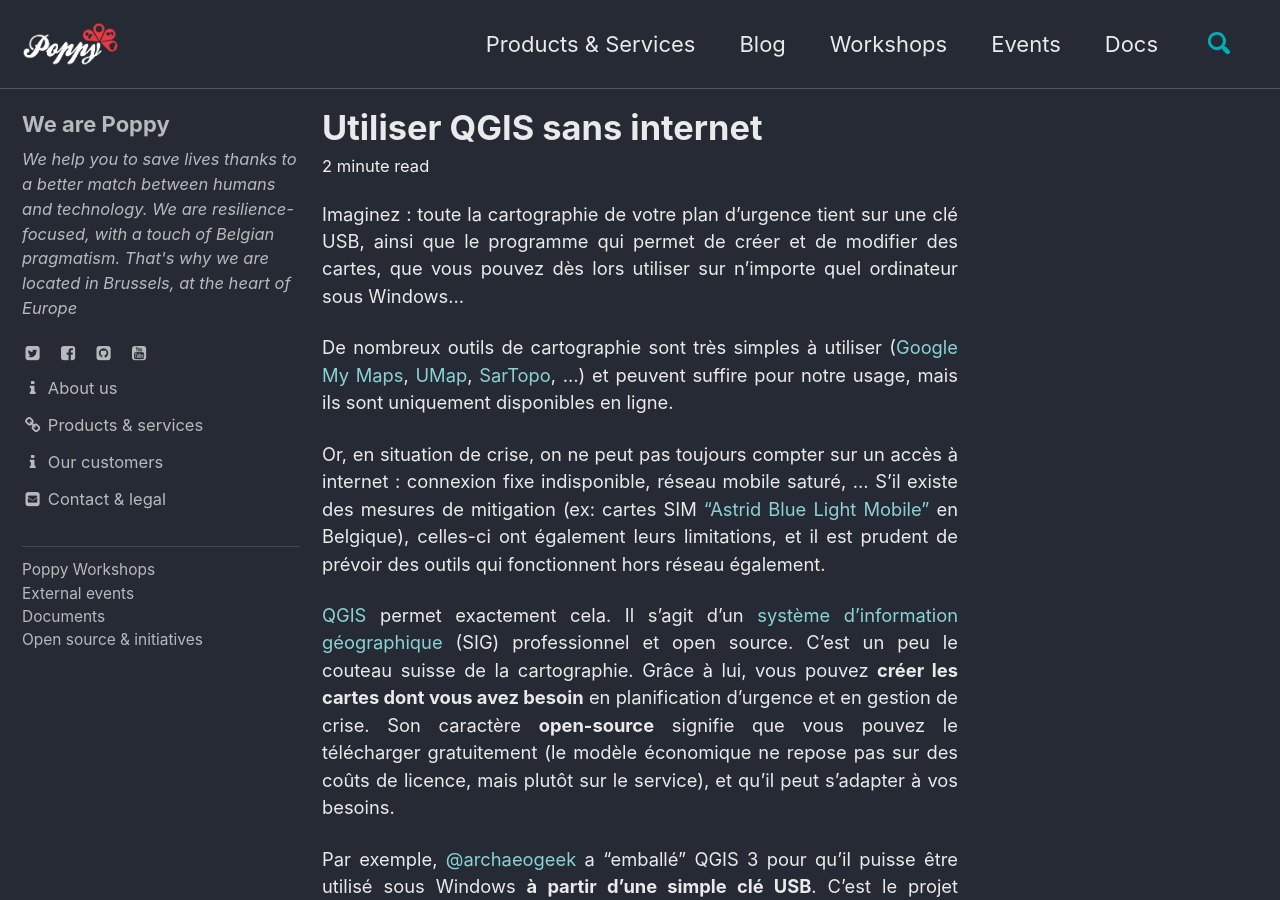
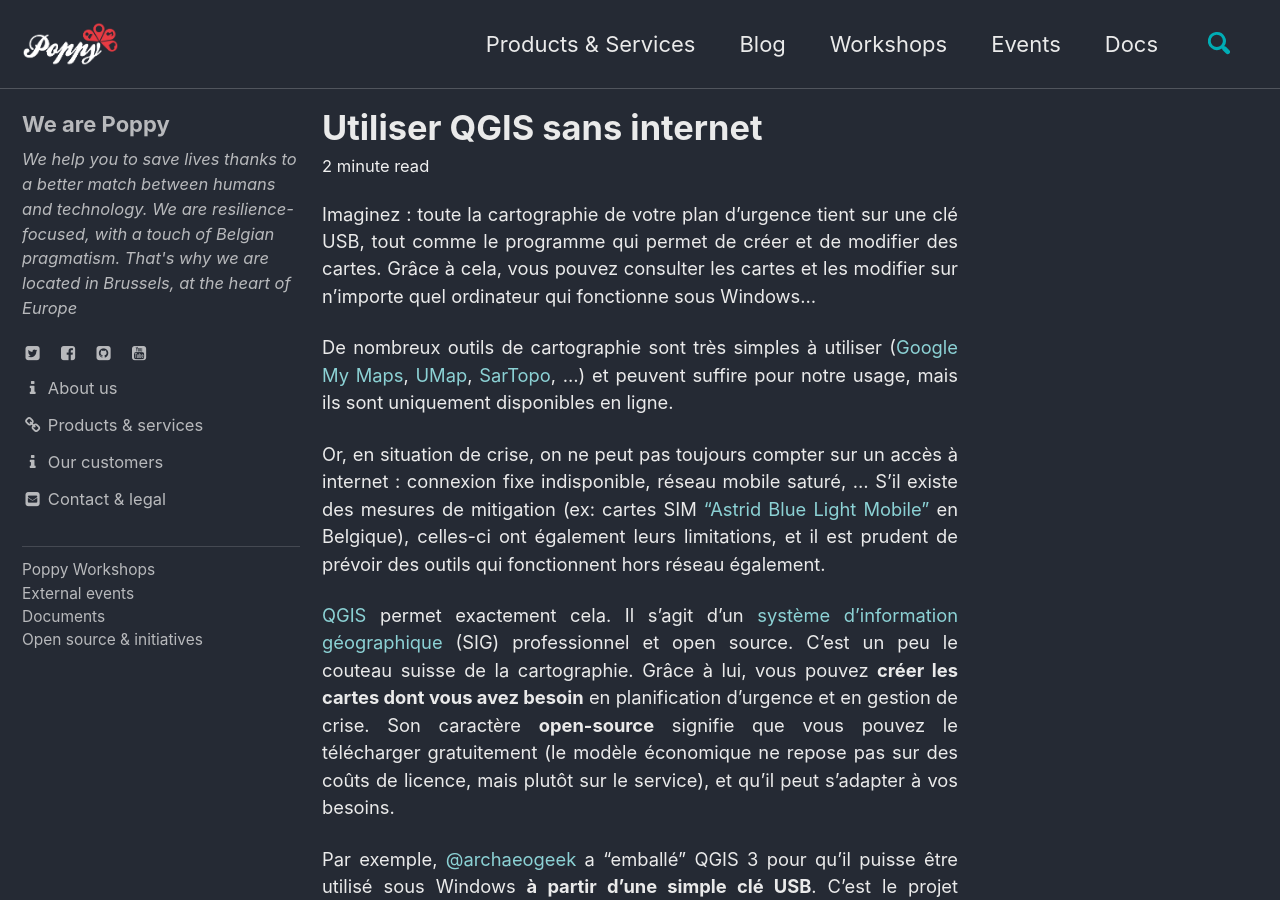
Before and after one commit to ccloquet/ccloquet.github.io, a Jekyll site: the page built from _posts/2019-11-12-QGIS-portable.md, in a window 1280 px wide and 900 px high. Built offline with Jekyll 4.4.1, drawn with Linux system fonts in a browser that asks for light colours; cached includes are drawn as plain includes.

Commit message:
Update 2019-11-12-QGIS-portable.md

```diff
--- a/_posts/2019-11-12-QGIS-portable.md
+++ b/_posts/2019-11-12-QGIS-portable.md
@@ -4,7 +4,7 @@ permalink: portablegis
 published: true
 ---
 
-Imaginez : toute la cartographie de votre plan d'urgence tient sur une clé USB, ainsi que le programme qui permet de créer et de modifier des cartes, que vous pouvez dès lors utiliser sur n'importe quel ordinateur sous Windows...
+Imaginez : toute la cartographie de votre plan d'urgence tient sur une clé USB, tout comme le programme qui permet de créer et de modifier des cartes. Grâce à cela, vous pouvez consulter les cartes et les modifier sur n'importe quel ordinateur qui fonctionne sous Windows...
 
 De nombreux outils de cartographie sont très simples à utiliser ([Google My Maps](https://www.google.com/maps/d/), [UMap](https://umap.openstreetmap.fr/nl/), [SarTopo](https://sartopo.com/map.html), ...) et peuvent suffire pour notre usage, mais ils sont uniquement disponibles en ligne.
 
```
